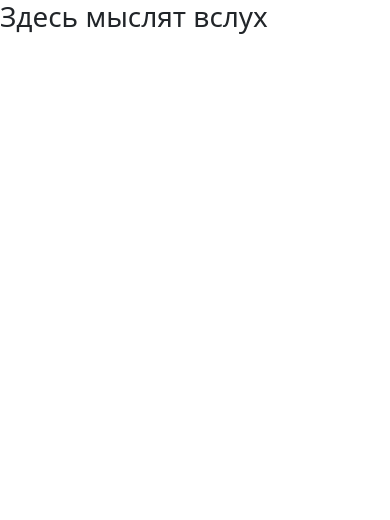
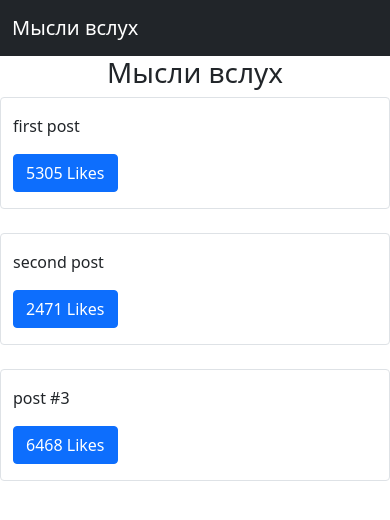
Before and after one commit to PavelM87/thinking-out-loud, a Django app: page / in a window 390 px wide. Shown: the top 520 px of the page. Run offline with Django 3.2, Linux system fonts and the light colour scheme; data comes from the database, SQL or seed files in the repository; both versions use the stored data as it was after the commit.

Commit message:
Added bootstrap, js and components

```diff
--- a/templates/base.html
+++ b/templates/base.html
@@ -14,8 +14,11 @@
     </title>
   </head>
   <body>
-    {% block content %}
-    {% endblock content %}
+    {% include 'components/navbar.html' %}
+    <div class="container">
+        {% block content %}
+        {% endblock content %}
+    </div>
 
     <!-- Optional JavaScript; choose one of the two! -->
 
--- /dev/null
+++ b/templates/components/navbar.html
@@ -0,0 +1,36 @@
+<nav class="navbar navbar-expand-lg navbar-dark bg-dark">
+    <div class="container-fluid">
+      <a class="navbar-brand" href="/">Мысли вслух</a>
+      <button class="navbar-toggler d-none" type="button" data-bs-toggle="collapse" data-bs-target="#navbarSupportedContent" aria-controls="navbarSupportedContent" aria-expanded="false" aria-label="Toggle navigation">
+        <span class="navbar-toggler-icon"></span>
+      </button>
+      <div class="collapse navbar-collapse d-none" id="navbarSupportedContent">
+        <ul class="navbar-nav me-auto mb-2 mb-lg-0 d-none">
+          <li class="nav-item">
+            <a class="nav-link active" aria-current="page" href="#">Home</a>
+          </li>
+          <li class="nav-item">
+            <a class="nav-link" href="#">Link</a>
+          </li>
+          <li class="nav-item dropdown">
+            <a class="nav-link dropdown-toggle" href="#" id="navbarDropdown" role="button" data-bs-toggle="dropdown" aria-expanded="false">
+              Dropdown
+            </a>
+            <ul class="dropdown-menu" aria-labelledby="navbarDropdown">
+              <li><a class="dropdown-item" href="#">Action</a></li>
+              <li><a class="dropdown-item" href="#">Another action</a></li>
+              <li><hr class="dropdown-divider"></li>
+              <li><a class="dropdown-item" href="#">Something else here</a></li>
+            </ul>
+          </li>
+          <li class="nav-item">
+            <a class="nav-link disabled" href="#" tabindex="-1" aria-disabled="true">Disabled</a>
+          </li>
+        </ul>
+        <form class="d-flex d-none">
+          <input class="form-control me-2" type="search" placeholder="Search" aria-label="Search">
+          <button class="btn btn-outline-success" type="submit">Search</button>
+        </form>
+      </div>
+    </div>
+  </nav>
--- a/templates/pages/home.html
+++ b/templates/pages/home.html
@@ -5,5 +5,56 @@
 {% endblock title %}
 
 {% block content %}
-<h1>Здесь мыслят вслух</h1>
+
+<div class="row text-center">
+    <div class="col">
+        <h1>
+            Мысли вслух
+        </h1>
+    </div>
+</div>
+
+<div class="row" id="posts">
+    щтото
+</div>
+
+<script>
+    const postsElements = document.getElementById("posts")
+    postsElements.innerHTML = 'Грузится...'
+
+    const xhr = new XMLHttpRequest()
+    const method = 'GET'
+    const url = '/posts'
+    const responseType = 'json'
+
+    function handleDidLike (post_id, currentCount) {
+        console.log(post_id, currentCount)
+        return
+    }
+
+    function likeBtn(post) {
+        return `<button class="btn btn-primary" onclick="handleDidLike(${post.id}, ${post.likes})">${post.likes} Likes</button>`
+    }
+
+    function formatPostElement(post) {
+        var formattedPost = `<div class='col-12 col-md-10 mx-auto border rounded py-3 mb-4 post' id='post-${post.id}'><p>${post.content}</p><div class="btn-group">${likeBtn(post)}</div></div>`
+        return formattedPost
+    }
+    xhr.responseType = responseType
+    xhr.open(method, url)
+    xhr.onload = function() {
+        const serverResponse = xhr.response
+        var listedItems = serverResponse.response
+        var finalPostStr = ""
+        var i;
+        for (i=0; i<listedItems.length; i++) {
+            var postObj = listedItems[i]
+            var currentItem = formatPostElement(postObj)
+            finalPostStr += currentItem
+        }
+        postsElements.innerHTML = finalPostStr
+        // console.log(listedItems)
+    }
+    xhr.send()
+</script>
 {% endblock content %}
--- a/thinking/urls.py
+++ b/thinking/urls.py
@@ -16,10 +16,11 @@ Including another URLconf
 from django.contrib import admin
 from django.urls import path
 
-from thoughts.views import home, post_detail
+from thoughts.views import home, post_detail, post_list
 
 urlpatterns = [
     path('admin/', admin.site.urls),
     path('', home),
+    path('posts', post_list),
     path('posts/<int:post_id>', post_detail),
 ]
--- a/thoughts/views.py
+++ b/thoughts/views.py
@@ -1,3 +1,5 @@
+import random
+
 from django.http.response import JsonResponse
 from django.shortcuts import render
 from django.http import HttpResponse, Http404
@@ -7,6 +9,16 @@ from .models import Post
 
 def home(request, *args, **kwargs):
     return render(request, 'pages/home.html', context={}, status=200)
+
+def post_list(request, *args, **kwargs):
+    qs = Post.objects.all()
+    posts_list = [{'id': x.id, 'content': x.content, "likes": random.randint(0, 9999)} for x in qs]
+    data = {
+        'isUser': False,
+        'response': posts_list
+    }
+
+    return JsonResponse(data)
 
 def post_detail(request, post_id, *args, **kwargs):
 
```
Also changed, not shown: db.sqlite3.
